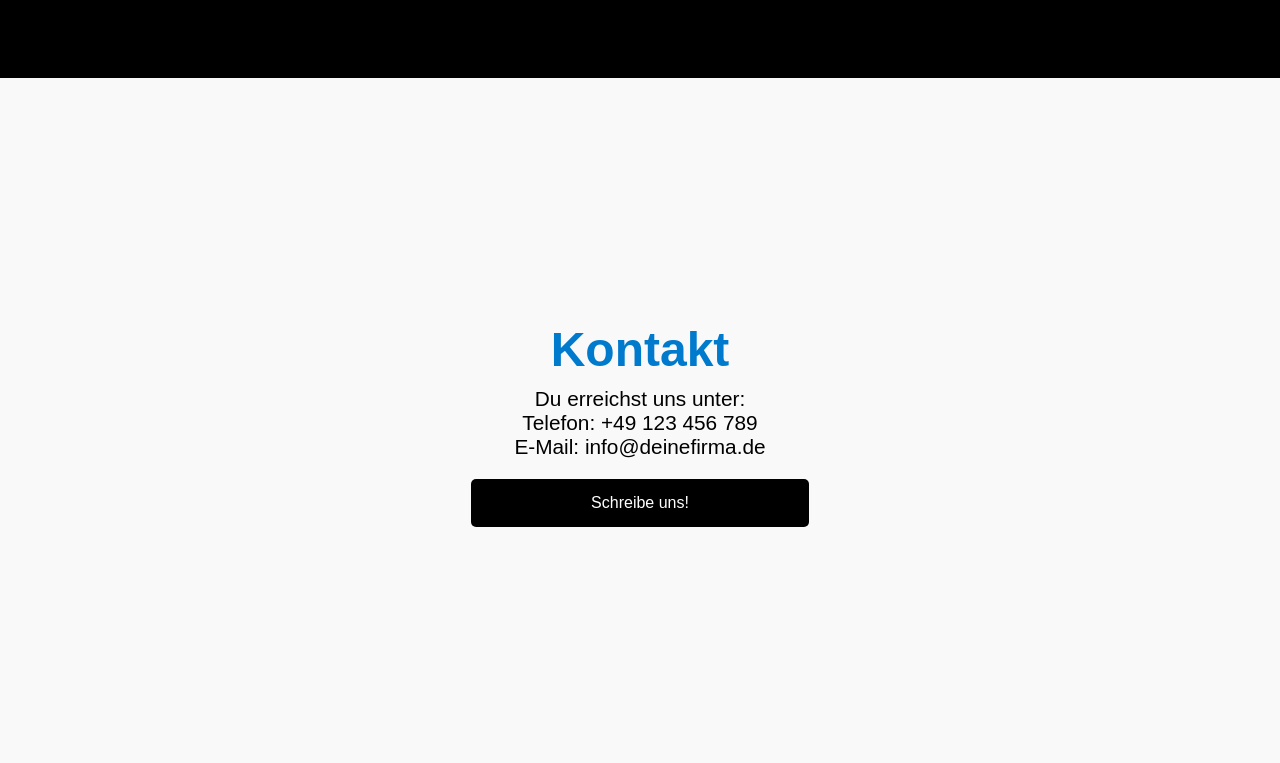
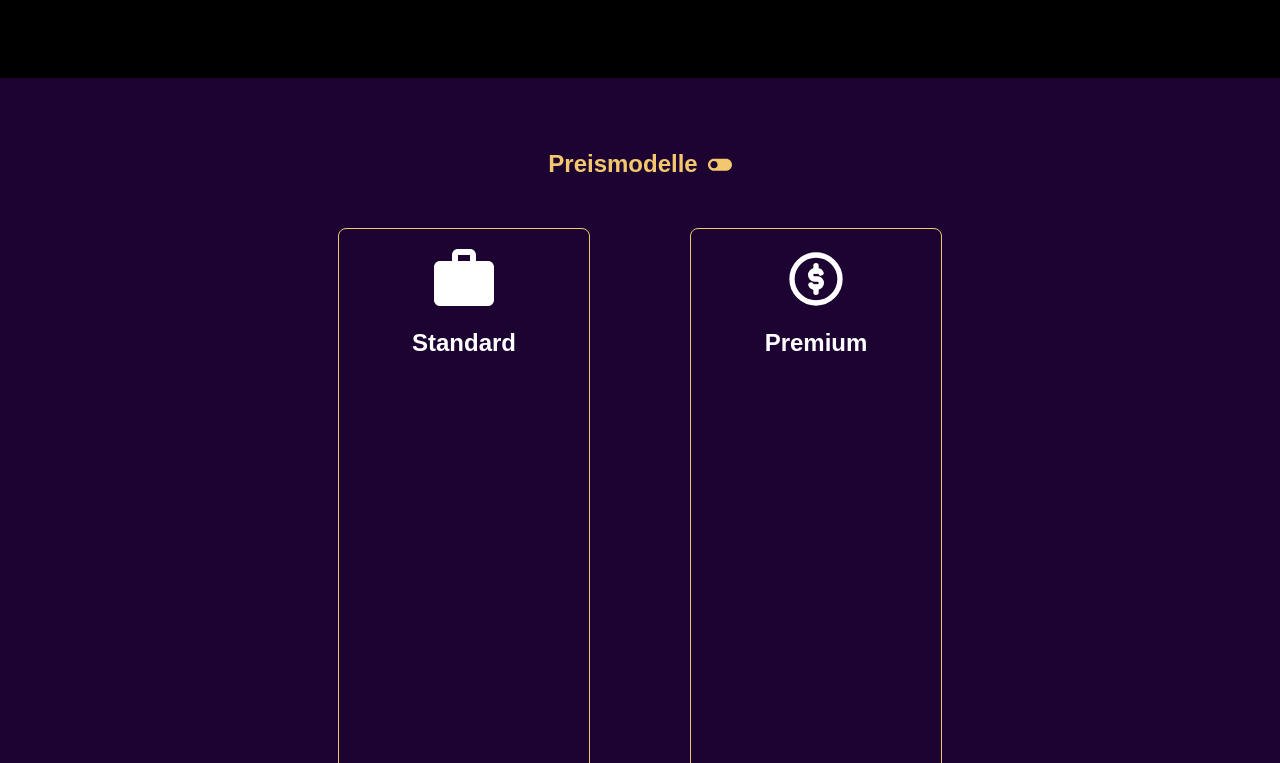
Before and after one commit to RalfHof/nextjs-boilerplate, a Next.js app: page /info in a window 1280 px wide. Shown: the part 1777-2540 px from the top of the page. Built offline with nearby package versions, Linux system fonts and the light colour scheme.

Commit message:
New Features

```diff
--- a/package.json
+++ b/package.json
@@ -9,6 +9,10 @@
     "lint": "next lint"
   },
   "dependencies": {
+    "@emotion/react": "^11.14.0",
+    "@emotion/styled": "^11.14.0",
+    "@mui/icons-material": "^6.3.0",
+    "@mui/material": "^6.3.0",
     "next": "15.1.0",
     "react": "^19.0.0",
     "react-dom": "^19.0.0",
--- a/src/app/info/page.tsx
+++ b/src/app/info/page.tsx
@@ -2,6 +2,7 @@ import TechnologyPage from "@/src/components/technologie/page";
 import Team from "@/src/components/Team/page";
 import KontaktPage from "@/src/components/kontakt/page";
 import Home from "@/src/components/home/page";
+import PricingPage from "@/src/components/pricing/page";
 
 export default function Info() {
   return (
@@ -23,6 +24,12 @@ export default function Info() {
           <TechnologyPage />
         </div>
 
+
+        <div id="Pricing">
+          <PricingPage />
+        </div>
+
+
         {/* Abschnitt Kontakt */}
         <div id="Kontakt">
           <KontaktPage />
--- a/src/components/pricing/page.tsx
+++ b/src/components/pricing/page.tsx
@@ -1,11 +1,66 @@
+"use client";
+
+import { useState } from 'react';
+import { TbPremiumRights } from "react-icons/tb";
+import WorkIcon from '@mui/icons-material/Work';
+import ToggleOnIcon from '@mui/icons-material/ToggleOn';
+import ToggleOffIcon from '@mui/icons-material/ToggleOff';
+
 export default function PricingPage() {
+    const [isToggleOn, setIsToggleOn] = useState(true);
 
+    const handleToggle = () => {
+        setIsToggleOn(!isToggleOn);
+    };
 
     return (
         <>
+            <div style={{ width: "100%", height: "auto", color: "#fff", paddingBottom: "50px" }}>
+                <div style={{ width: "100%", textAlign: "center" }}>
+                    <h1 style={{ color: "#f2c76e" }}>
+                        Preismodelle
+                        <button
+                            style={{ cursor: "pointer", backgroundColor: "inherit", border: "none", color: "#f2c76e", padding: "0", scale: "1.2", paddingTop: "50px", marginLeft: "10px" }}
+                            onClick={handleToggle}
+                        >
+                            {isToggleOn ? <ToggleOffIcon /> : <ToggleOnIcon style={{ color: "green" }} />}
+                        </button>
+                    </h1>
+                </div>
 
+                <div
+                    style={{
+                        display: "flex",
+                        justifyContent: "center",
+                        alignItems: "center",
+                        width: "100%",
+                        height: "100%",
+                        gap: "100px",
+                        marginTop: "50px",
+                        flexWrap: "wrap",
+                    }}
+                >
+                    {/* Standard Plan */}
+                    <div style={{ height: "700px", width: "250px", border: "1px solid #f2c76e", borderRadius: "8px", marginBottom: "20px" }}>
+                        <div style={{ width: "100%", height: "100px", display: "flex", alignItems: "center", justifyContent: "center" }}>
+                            <WorkIcon style={{ scale: "3" }} />
+                        </div>
+                        <div style={{ width: "100%", textAlign: "center" }}>
+                            <h1 style={{ margin: "0" }}>Standard</h1>
+                        </div>
+                    </div>
 
+                    {/* Premium Plan */}
+                    <div style={{ height: "700px", width: "250px", border: "1px solid #f2c76e", borderRadius: "8px", marginBottom: "20px" }}>
+                        <div style={{ width: "100%", height: "100px", display: "flex", alignItems: "center", justifyContent: "center" }}>
+                            <TbPremiumRights style={{ scale: "4" }} />
+                        </div>
+                        <div style={{ width: "100%", textAlign: "center" }}>
+                            <h1 style={{ margin: "0" }}>Premium</h1>
+                        </div>
+                    </div>
+                </div>
+            </div>
         </>
-
-    )
+    );
 }
```
Also changed, not shown: 1 other file (tests, documents, lock files or other folders).
